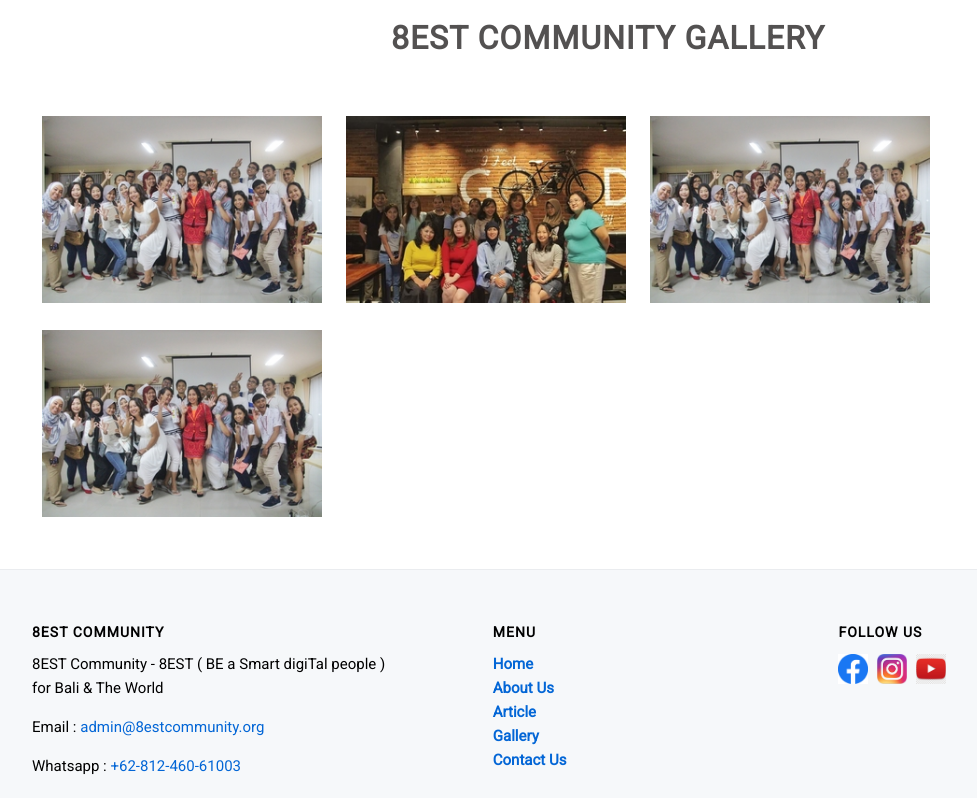
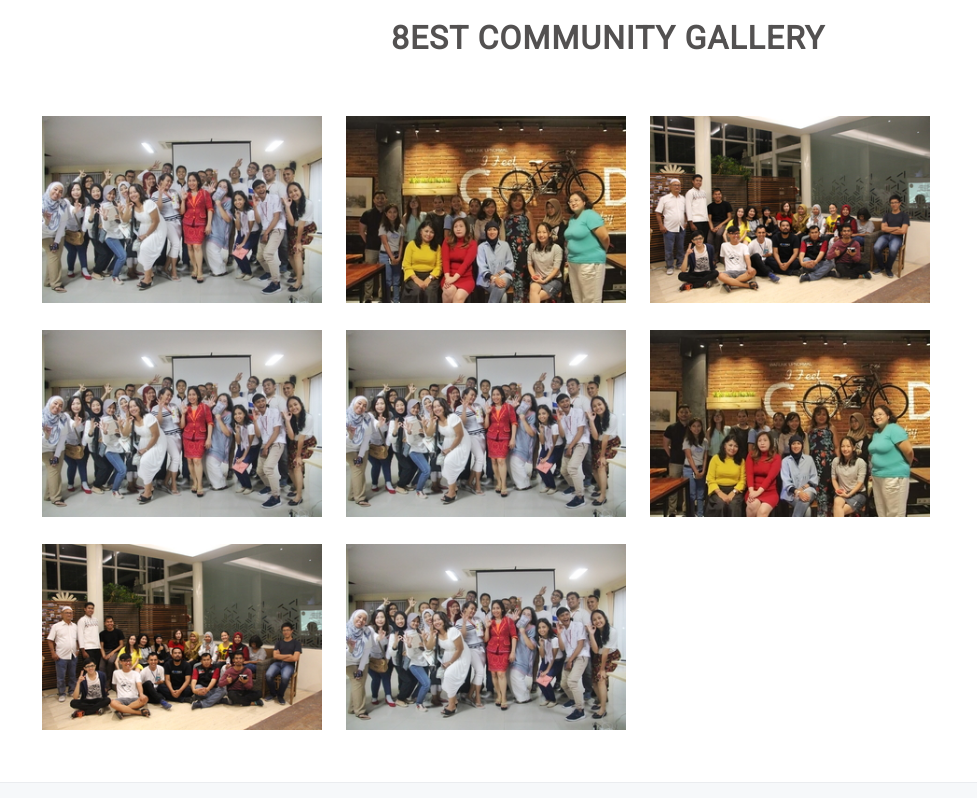
Before and after one commit to 8est-community/8est-community.github.io, a plain HTML site: page gallery.html in a window 1280 px wide. Shown: the part 679-1477 px from the top of the page, without its empty margins (32-1009 px from the left). Drawn offline with Linux system fonts and the light colour scheme.

Commit message:
Add files via upload

```diff
--- a/gallery.html
+++ b/gallery.html
@@ -73,7 +73,11 @@
             <div class="gallery">
                 <a href="images/first-love.jpeg"><img src=images/first-small2.jpg></a>
                 <a href="images/fashion.jpg"><img src=images/fashion-small.jpg></a>
+                <a href="images/bukber.JPG"><img src=images/bukber-small.jpg></a>
                 <a href="images/first-love.jpeg"><img src=images/first-small2.jpg></a>
+                <a href="images/first-love.jpeg"><img src=images/first-small2.jpg></a>
+                <a href="images/fashion.jpg"><img src=images/fashion-small.jpg></a>
+                <a href="images/bukber.JPG"><img src=images/bukber-small.jpg></a>
                 <a href="images/first-love.jpeg"><img src=images/first-small2.jpg></a>
             </div>
         </div>
```
Also changed, not shown: images/bukber-small.jpg (added).
